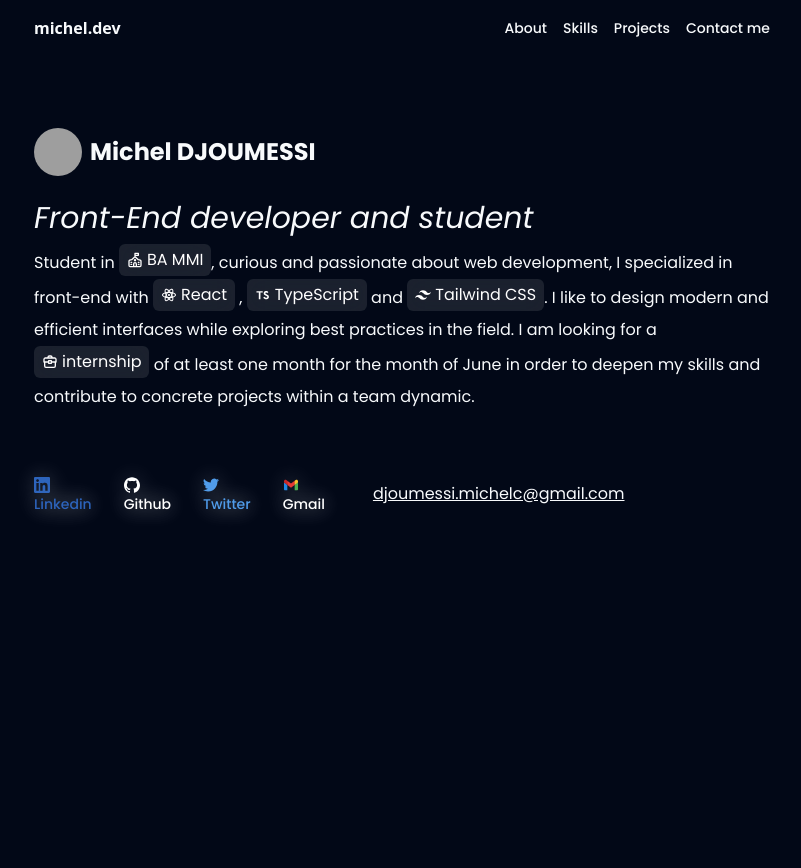
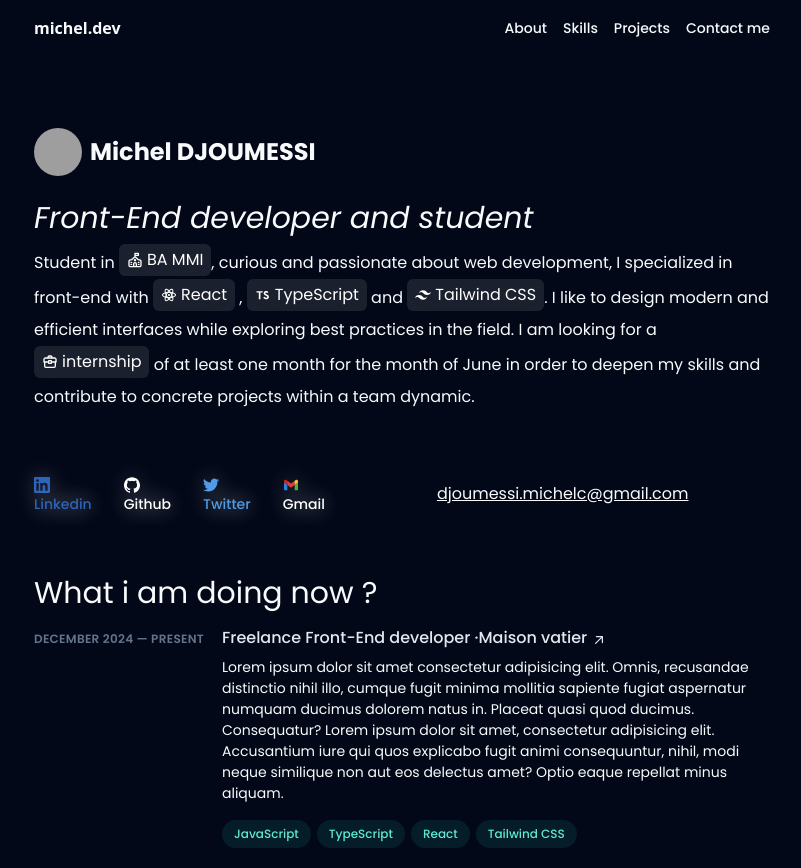
Before and after one commit to michel-DC/Portfolio, a Next.js app: page / in a window 1280 px wide. Shown: the whole page, without its empty margins (238-1039 px from the left). Before the commit the page ends 800 px from the top, so only its background shows below. Built offline with nearby package versions, Linux system fonts and the light colour scheme; grey boxes are pictures that could not be loaded; a web font is replaced by a local one.

Commit message:
Add DoingNow and PresentJob components; update Social links

```diff
--- /dev/null
+++ b/app/_components/DoingNow.tsx
@@ -0,0 +1,84 @@
+import React from "react";
+import { Section } from "./section";
+
+export const DoingNow = () => {
+  return (
+    <Section>
+      <h3 className="text-3xl bold mb-4">What i am doing now ?</h3>
+      <div className="group relative grid pb-1 transition-all sm:grid-cols-8 sm:gap-8 md:gap-4 lg:hover:!opacity-100 lg:group-hover/list:opacity-50">
+        <div className="absolute -inset-x-4 -inset-y-4 z-0 hidden rounded-md transition motion-reduce:transition-none lg:-inset-x-6 lg:block lg:group-hover:bg-slate-800/50 lg:group-hover:shadow-[inset_0_1px_0_0_rgba(148,163,184,0.1)] lg:group-hover:drop-shadow-lg"></div>
+        <header
+          className="z-10 mb-2 mt-1 text-xs font-semibold uppercase tracking-wide text-slate-500 sm:col-span-2"
+          aria-label="december 2024 to Present"
+        >
+          December 2024 — Present
+        </header>
+        <div className="z-10 sm:col-span-6">
+          <h3 className="font-medium leading-snug text-slate-200">
+            <div>
+              <a
+                className="inline-flex items-baseline font-medium leading-tight text-slate-200 hover:text-teal-300 focus-visible:text-teal-300 group/link text-base"
+                href="#"
+                target="_blank"
+                rel="noreferrer noopener"
+                aria-label="Freelance front-end developer at Maison Vatier"
+              >
+                <span className="absolute -inset-x-4 -inset-y-2.5 hidden rounded md:-inset-x-6 md:-inset-y-4 lg:block"></span>
+                <span className="mr-4">
+                  Freelance Front-End developer ·
+                  <span className="inline-block">
+                    Maison vatier
+                    <svg
+                      xmlns="http://www.w3.org/2000/svg"
+                      viewBox="0 0 20 20"
+                      fill="currentColor"
+                      className="inline-block h-4 w-4 shrink-0 transition-transform group-hover/link:-translate-y-1 group-hover/link:translate-x-1 group-focus-visible/link:-translate-y-1 group-focus-visible/link:translate-x-1 motion-reduce:transition-none ml-1 translate-y-px"
+                      aria-hidden="true"
+                    >
+                      <path
+                        fill-rule="evenodd"
+                        d="M5.22 14.78a.75.75 0 001.06 0l7.22-7.22v5.69a.75.75 0 001.5 0v-7.5a.75.75 0 00-.75-.75h-7.5a.75.75 0 000 1.5h5.69l-7.22 7.22a.75.75 0 000 1.06z"
+                        clip-rule="evenodd"
+                      ></path>
+                    </svg>
+                  </span>
+                </span>
+              </a>
+            </div>
+          </h3>
+          <p className="mt-2 text-sm leading-normal">
+            Lorem ipsum dolor sit amet consectetur adipisicing elit. Omnis,
+            recusandae distinctio nihil illo, cumque fugit minima mollitia
+            sapiente fugiat aspernatur numquam ducimus dolorem natus in. Placeat
+            quasi quod ducimus. Consequatur? Lorem ipsum dolor sit amet,
+            consectetur adipisicing elit. Accusantium iure qui quos explicabo
+            fugit animi consequuntur, nihil, modi neque similique non aut eos
+            delectus amet? Optio eaque repellat minus aliquam.
+          </p>
+          <ul className="mt-2 flex flex-wrap" aria-label="Technologies used">
+            <li className="mr-1.5 mt-2">
+              <div className="flex items-center rounded-full bg-teal-400/10 px-3 py-1 text-xs font-medium leading-5 text-teal-300">
+                JavaScript
+              </div>
+            </li>
+            <li className="mr-1.5 mt-2">
+              <div className="flex items-center rounded-full bg-teal-400/10 px-3 py-1 text-xs font-medium leading-5 text-teal-300">
+                TypeScript
+              </div>
+            </li>
+            <li className="mr-1.5 mt-2">
+              <div className="flex items-center rounded-full bg-teal-400/10 px-3 py-1 text-xs font-medium leading-5 text-teal-300">
+                React
+              </div>
+            </li>
+            <li className="mr-1.5 mt-2">
+              <div className="flex items-center rounded-full bg-teal-400/10 px-3 py-1 text-xs font-medium leading-5 text-teal-300">
+                Tailwind CSS
+              </div>
+            </li>
+          </ul>
+        </div>
+      </div>
+    </Section>
+  );
+};
--- /dev/null
+++ b/app/_components/PresentJob.tsx
@@ -0,0 +1,41 @@
+import React from "react";
+import { Section } from "./section";
+
+export const PresentJob = () => {
+  return (
+    <Section>
+      <header className="z-10 mt-2 mb-1 text-xs font-semibold uppercase tracking-wide text-white sm:col-span-2">
+        Dec 2024 - Present
+      </header>
+      <div className="z-10 sm:col-span-4">
+        <h3 className="font-medium leading-snug text-white">
+          Freelance Front-End developer
+          <a
+            href=""
+            className="inline-flex items-baseline font-medium leading-tight text-white hover:text-teal-300 focus-visible:text-teal-300 group/link text-base"
+          >
+            <span className="absolute -inset-x-4 -inset-y-2.5 hidden rounded md:-inste-x-6 md:-inset-y-4 lg:block">
+              Freelance Front-End developer
+            </span>
+            <span className="inline-block">
+              <svg
+                xmlns="http://www.w3.org/2000/svg"
+                viewBox="0 0 20 20"
+                fill="currentColor"
+                className="inline-block h-4 w-4 shrink-0 transition-transform group-hover/link:-translate-y-1 group-hover/link:translate-x-1 group-focus-visible/link:-translate-y-1 group-focus-visible/link:translate-x-1 motion-reduce:transition-none ml-1 translate-y-px"
+                aria-hidden="true"
+              >
+                <path
+                  fillRule="evenodd"
+                  d="M5.22 14.78a.75.75 0 001.06 0l7.22-7.22v5.69a.75.75 0 001.5 0v-7.5a.75.75 0 00-.75-.75h-7.5a.75.75 0 000 1.5h5.69l-7.22 7.22a.75.75 0 000 1.06z"
+                  clipRule="evenodd"
+                ></path>
+              </svg>
+              Maison Vatier
+            </span>
+          </a>
+        </h3>
+      </div>
+    </Section>
+  );
+};
--- a/app/_components/social.tsx
+++ b/app/_components/social.tsx
@@ -49,7 +49,7 @@
         </a>
         <a
           className="flex flex-col gap-1 hover:scale-110 transition-transform"
-          href="x.com"
+          href="https://x.com"
           style={{
             color: "#509CEA",
             filter: "drop-shadow(0px 0px 10px rgba(250, 250, 250, 0.3))",
@@ -85,9 +85,11 @@
             Gmail
           </p>
         </a>
-        <a className="underline ml-4" href="mailto:djoumessi.michelc@gmail.com">
-          djoumessi.michelc@gmail.com
-        </a>
+        <div className="ml-20">
+          <a className="underline" href="mailto:djoumessi.michelc@gmail.com">
+            djoumessi.michelc@gmail.com
+          </a>
+        </div>
       </div>
     </Section>
   );
--- a/app/page.tsx
+++ b/app/page.tsx
@@ -1,6 +1,7 @@
 import { Header } from "./_components/header";
 import { Hero } from "./_components/hero";
 import { Social } from "./_components/social";
+import { DoingNow } from "./_components/DoingNow";
 
 export default function Home() {
   return (
@@ -8,6 +9,7 @@
       <Header />
       <Hero />
       <Social />
+      <DoingNow />
     </main>
   );
 }
```
